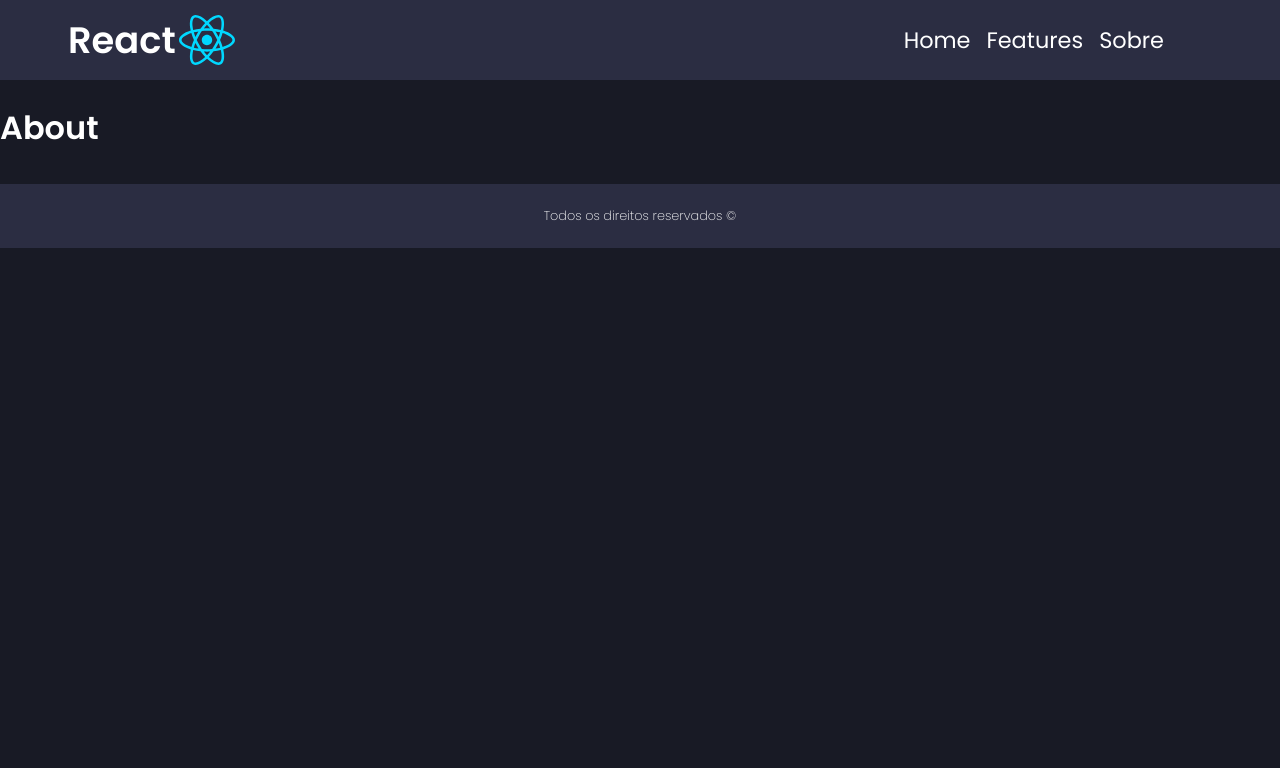
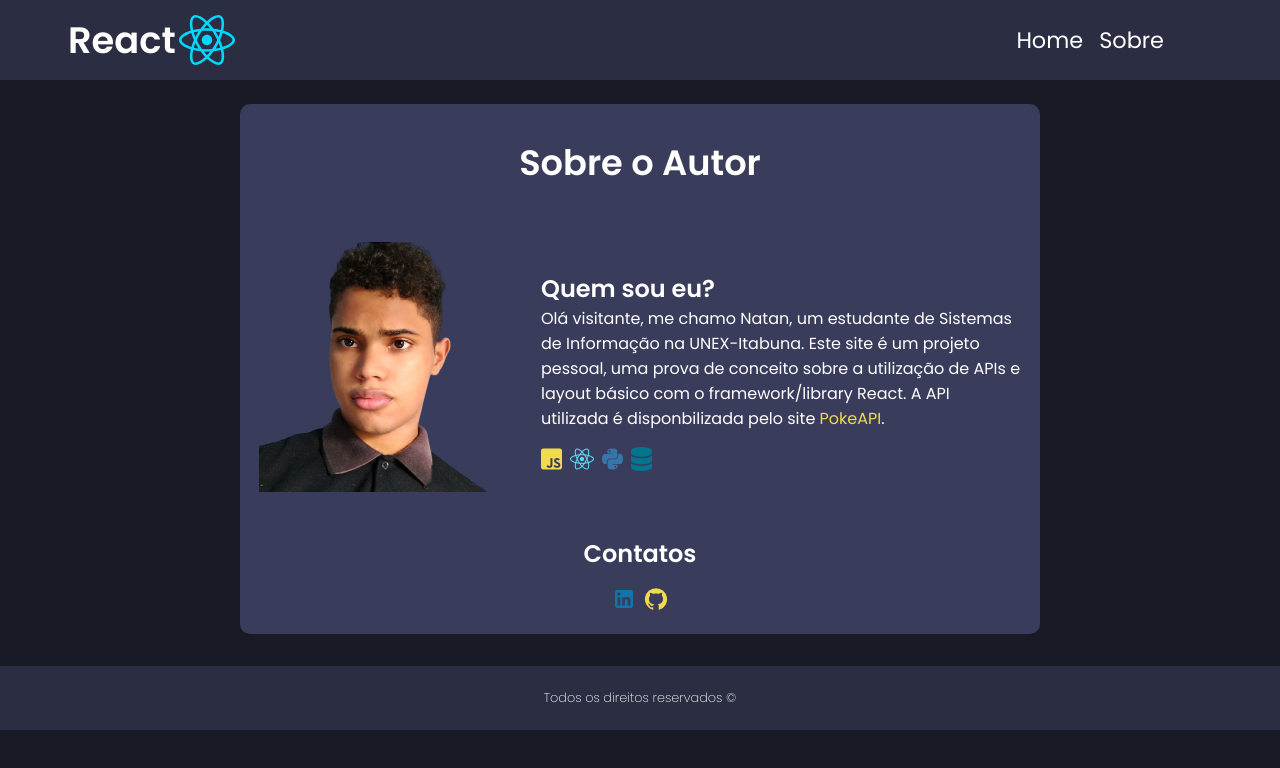
Before and after one commit to NatanCorreiaS/pokemon-api, a React (Create React App) app: page /about in a window 1280 px wide. Shown: the top 768 px of the page. Built offline with nearby package versions, Linux system fonts and the light colour scheme.

Commit message:
pagina about completa

```diff
--- a/public/index.html
+++ b/public/index.html
@@ -3,6 +3,13 @@
   <head>
     <meta charset="utf-8" />
     <link rel="icon" href="%PUBLIC_URL%/favicon.ico" />
+    <link
+      rel="stylesheet"
+      href="https://cdnjs.cloudflare.com/ajax/libs/font-awesome/6.4.0/css/all.min.css"
+      integrity="sha512-iecdLmaskl7CVkqkXNQ/ZH/XLlvWZOJyj7Yy7tcenmpD1ypASozpmT/E0iPtmFIB46ZmdtAc9eNBvH0H/ZpiBw=="
+      crossorigin="anonymous"
+      referrerpolicy="no-referrer"
+    />
     <link rel="preconnect" href="https://fonts.googleapis.com" />
     <link rel="preconnect" href="https://fonts.gstatic.com" crossorigin />
     <link
--- a/src/App.tsx
+++ b/src/App.tsx
@@ -4,7 +4,7 @@ import "./App.css";
 import Header from "./components/Header";
 import Footer from "./components/Footer";
 import Home from "./pages/Home";
-import Features from "./pages/Features";
+import About from "./pages/About";
 
 function App() {
   return (
@@ -13,8 +13,7 @@ function App() {
         <Header />
         <Routes>
           <Route path="/" element={<Home />} />
-          <Route path="/features" element={<Features />} />
-          <Route path="/about" element={<h1>About</h1>} />
+          <Route path="/about" element={<About />} />
         </Routes>
         <Footer />
       </Router>
--- a/src/components/Header.tsx
+++ b/src/components/Header.tsx
@@ -23,9 +23,6 @@ function Header() {
             <Link to="/">Home</Link>
           </li>
           <li>
-            <Link to="/features">Features</Link>
-          </li>
-          <li>
             <Link to="/about">Sobre</Link>
           </li>
         </ul>
--- /dev/null
+++ b/src/pages/About.tsx
@@ -0,0 +1,62 @@
+import React from "react";
+import "../styles/About.css";
+import natan from "../assets/natan-t.png";
+import LinkedInIcon from "@mui/icons-material/LinkedIn";
+import GitHubIcon from "@mui/icons-material/GitHub";
+import { Link } from "react-router-dom";
+
+function About() {
+  return (
+    <section className="main-container">
+      <div className="content-container">
+        <div className="header-info">
+          <div className="title-name-creator">
+            <h2>Sobre o Autor</h2>
+          </div>
+        </div>
+        <div className="main-info">
+          <div className="img-creator-container">
+            <img height={250} src={natan} alt="" />
+          </div>
+          <div className="description-container">
+            <h3>Quem sou eu?</h3>
+            <p>
+              Olá visitante, me chamo Natan, um estudante de Sistemas de
+              Informação na UNEX-Itabuna. Este site é um projeto pessoal, uma
+              prova de conceito sobre a utilização de APIs e layout básico com o
+              framework/library React. A API utilizada é disponbilizada pelo
+              site{" "}
+              <Link
+                target="_blank"
+                className="link-pokeapi"
+                to="https://pokeapi.co/"
+              >
+                PokeAPI
+              </Link>
+              .
+            </p>
+            <div className="icons-technology-container">
+              <i className="fa-brands fa-square-js"></i>
+              <i className="fa-brands fa-react"></i>
+              <i className="fa-brands fa-python"></i>
+              <i className="fa-solid fa-database"></i>
+            </div>
+          </div>
+        </div>
+        <div className="bottom-info">
+          <h3>Contatos</h3>
+          <div className="icons-contact-container">
+            <Link to="https://www.linkedin.com/in/natan-correia-5a4794246/">
+              <LinkedInIcon className="linkedin-icon" />
+            </Link>
+            <Link to="https://github.com/prometheusAleph">
+              <GitHubIcon className="github-icon" />
+            </Link>
+          </div>
+        </div>
+      </div>
+    </section>
+  );
+}
+
+export default About;
--- a/src/pages/Features.tsx
+++ /dev/null
@@ -1,12 +0,0 @@
-import React, { useEffect, useRef } from "react";
-import { motion, useInView, useAnimation } from "framer-motion";
-
-function Features() {
-  return (
-    <div>
-      <h1>Features</h1>
-    </div>
-  );
-}
-
-export default Features;
--- /dev/null
+++ b/src/styles/About.css
@@ -0,0 +1,126 @@
+.main-container {
+  display: flex;
+  flex-direction: column;
+  align-items: center;
+  justify-content: center;
+  width: 100%;
+}
+
+.content-container {
+  display: flex;
+  flex-direction: column;
+  align-items: center;
+  justify-content: space-between;
+  width: 800px;
+  height: 530px;
+  background-color: #3a3c5b;
+  border-radius: 10px;
+}
+
+.header-info {
+  margin-top: 2rem;
+  display: flex;
+  align-items: center;
+  justify-content: center;
+  width: 100%;
+}
+
+.title-name-creator h2 {
+  font-size: 2.2rem;
+  font-weight: 700;
+  text-align: center;
+  margin-bottom: 1rem;
+}
+
+.main-info {
+  display: flex;
+  flex-direction: row;
+  align-items: center;
+  justify-content: center;
+  width: 100%;
+  gap: 2rem;
+}
+
+.description-container {
+  width: 60%;
+  flex-direction: column;
+  align-items: center;
+  justify-content: center;
+  gap: 1.5rem;
+}
+
+.description-container p {
+  margin-bottom: 1rem;
+}
+
+.icons-technology-container {
+  display: flex;
+  flex-direction: row;
+  align-items: center;
+  justify-content: left;
+  gap: 0.5rem;
+}
+
+.fa-square-js {
+  color: #f0db4f;
+  font-size: 1.5rem;
+}
+
+.fa-react {
+  color: #61dafb;
+  font-size: 1.5rem;
+}
+
+.fa-python {
+  color: #3776ab;
+  font-size: 1.5rem;
+}
+
+.fa-database {
+  color: #00758f;
+  font-size: 1.5rem;
+}
+
+.link-pokeapi {
+  color: #f0db4f;
+  text-decoration: dashed;
+}
+
+.bottom-info {
+  display: flex;
+  flex-direction: column;
+  align-items: center;
+  justify-content: center;
+  gap: 1rem;
+}
+
+.description-container h3 {
+  font-size: 1.5rem;
+  font-weight: 700;
+  text-align: left;
+}
+
+.bottom-info h3 {
+  font-size: 1.5rem;
+  font-weight: 700;
+  text-align: center;
+}
+
+.icons-contact-container {
+  display: flex;
+  flex-direction: row;
+  align-items: center;
+  justify-content: center;
+  gap: 0.5rem;
+  margin-bottom: 1rem;
+}
+
+.linkedin-icon {
+  color: #0e76a8;
+  font-size: 2rem;
+}
+
+.github-icon {
+  color: #f0db4f;
+  font-size: 2rem;
+}
```
Also changed, not shown: src/assets/natan-t.png (added), 1 other file (tests, documents, lock files or other folders).
